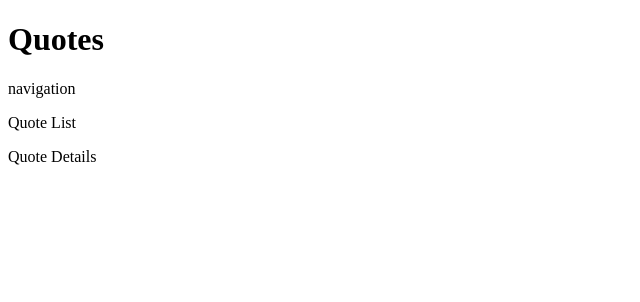
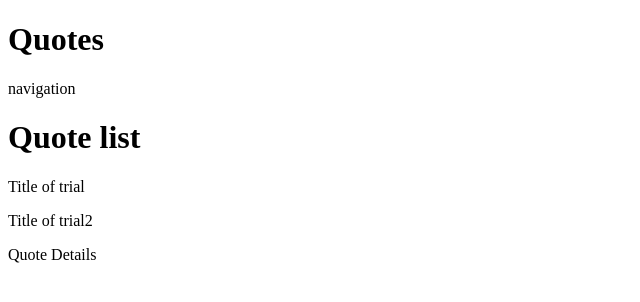
Before and after one commit to layersony/Quotes, an Angular app: page / in a window 1280 px wide. Shown: the top 302 px of the page, without its empty margins (0-640 px from the left). Built offline with nearby package versions, Linux system fonts and the light colour scheme.

Commit message:
quote display from component

```diff
--- a/src/app/app.component.html
+++ b/src/app/app.component.html
@@ -2,7 +2,7 @@
   <p>navigation</p>
 </div>
 <div class="quote-list">
-  <p>Quote List</p>
+  <app-quote></app-quote>
 </div>
 <div class="quote-details">
   <p>Quote Details</p>
--- a/src/app/quote/quote.component.html
+++ b/src/app/quote/quote.component.html
@@ -1 +1,4 @@
-<p>quote works!</p>
+<h1>Quote list</h1>
+<div class="list" *ngFor="let quote of quotearr">
+  <p>Title of {{ quote.title }}</p>
+</div>
--- a/src/app/quote/quote.component.ts
+++ b/src/app/quote/quote.component.ts
@@ -1,4 +1,5 @@
 import { Component, OnInit } from '@angular/core';
+import { Quote } from '../quote'
 
 @Component({
   selector: 'app-quote',
@@ -7,6 +8,12 @@ import { Component, OnInit } from '@angular/core';
 })
 export class QuoteComponent implements OnInit {
 
+  quotearr: Quote[] = [
+    new Quote(1, 'trial', 'long list of trial', 33, 20, 'Maingi', new Date(2020,1,1)),
+    new Quote(2, 'trial2', 'long list of trial2', 75, 12, 'Maingi', new Date(2020,1,1))
+
+  ]
+
   constructor() { }
 
   ngOnInit(): void {
```
Also changed, not shown: src/app/quote.ts (line endings or trailing spaces).
